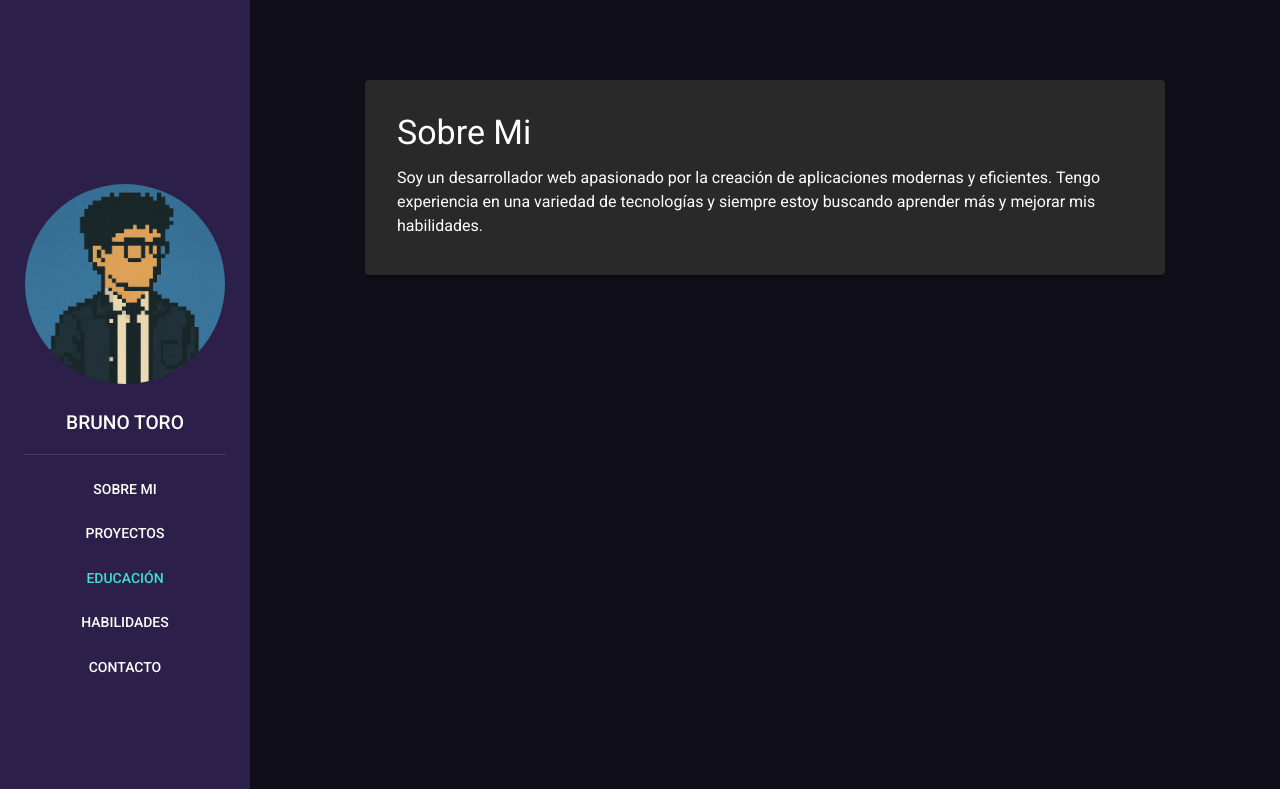
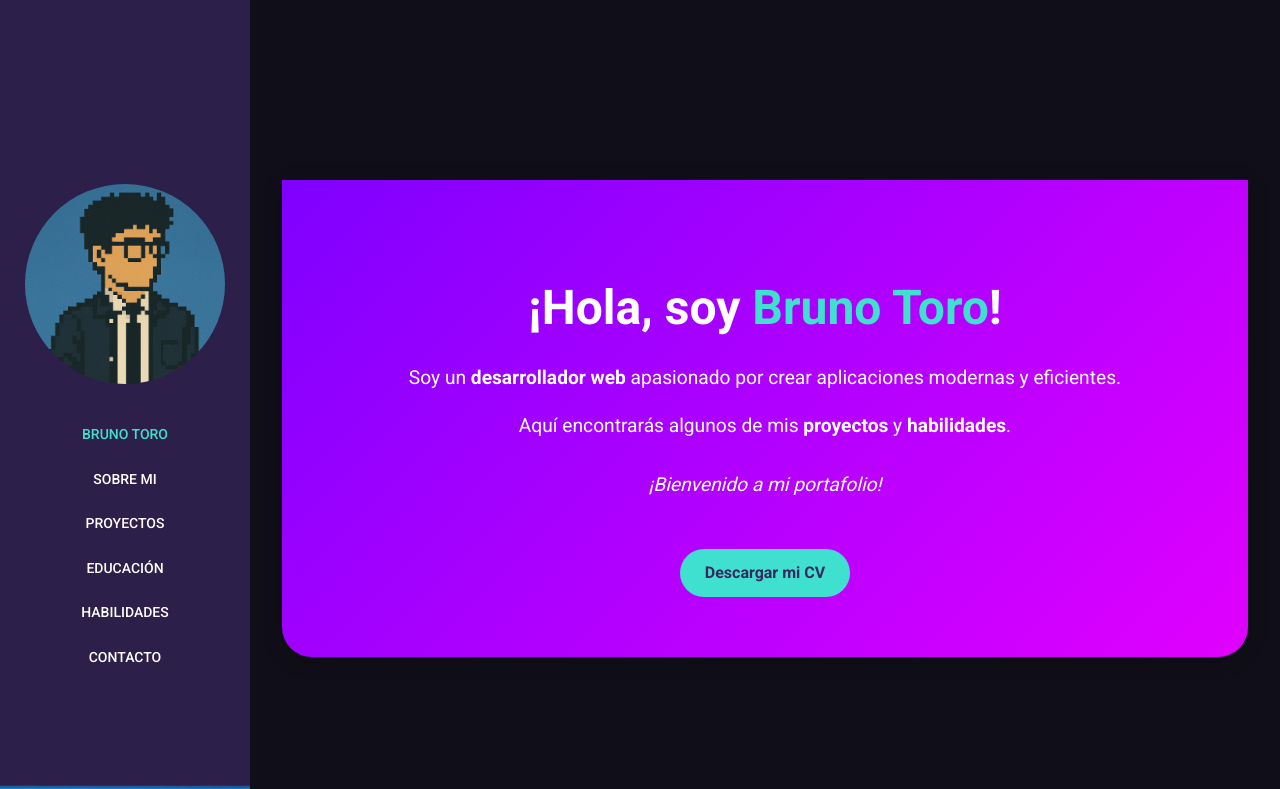
Before and after one commit to xStarH4ndx/Portfolio, a React (Vite) app: page / in a window 1280 px wide. Shown: the top 789 px of the page. Built offline with nearby package versions, Linux system fonts and the light colour scheme.

Commit message:
cv completado

```diff
--- a/index.html
+++ b/index.html
@@ -4,7 +4,7 @@
     <meta charset="UTF-8" />
     <link rel="icon" type="image/svg+xml" href="/vite.svg" />
     <meta name="viewport" content="width=device-width, initial-scale=1.0" />
-    <title>Vite + React + TS</title>
+    <title>Portafolio</title>
   </head>
   <body>
     <div id="root"></div>
--- a/src/App.tsx
+++ b/src/App.tsx
@@ -6,10 +6,14 @@ import Habilidades from './sections/Habilidades';
 import Contacto from './sections/Contacto';
 import Educacion from './sections/Educacion';
 import { Box } from '@mui/material';
+import Header from './sections/Header';
 
 const App: React.FC = () => {
   return (
     <Layout>
+      <Box id="header" sx={{ minHeight: '100vh', py: 6 }}>
+        <Header />
+      </Box>
       <Box id="sobre-mi" sx={{ minHeight: '100vh', py: 6 }}>
         <Informacion />
       </Box>
--- a/src/components/common/SideBar.tsx
+++ b/src/components/common/SideBar.tsx
@@ -1,9 +1,10 @@
-import React, { useState } from 'react';
-import { Box, Button, Divider } from '@mui/material';
+import React, { useState, useEffect } from 'react';
+import { Box, Button } from '@mui/material';
 import perfil from '../../assets/perfil.jpg';
 import foto from '../../assets/sinfondoplaya.png';
 
 const sections = [
+  { id: 'header', label: 'BRUNO TORO' },
   { id: 'sobre-mi', label: 'SOBRE MI' },
   { id: 'proyectos', label: 'PROYECTOS' },
   { id: 'educacion', label: 'EDUCACIÓN' },
@@ -12,7 +13,7 @@ const sections = [
 ];
 
 const SideBar: React.FC = () => {
-  const [activeSection, setActiveSection] = useState<string>('');
+  const [activeSection, setActiveSection] = useState<string>('header');
 
   const handleScroll = (id: string) => {
     const section = document.getElementById(id);
@@ -22,21 +23,26 @@ const SideBar: React.FC = () => {
     }
   };
 
-  // Detecta cuál es la sección visible en el viewport
   const handleScrollChange = () => {
+    let found = false;
     sections.forEach(({ id }) => {
       const section = document.getElementById(id);
-      if (section) {
+      if (section && !found) {
         const rect = section.getBoundingClientRect();
         if (rect.top >= 0 && rect.top <= window.innerHeight / 2) {
           setActiveSection(id);
+          found = true;
         }
       }
     });
+
+    // Marca "header" como activo si el usuario está muy arriba
+    if (window.scrollY < 100) {
+      setActiveSection('header');
+    }
   };
 
-  // Escucha el evento de scroll
-  React.useEffect(() => {
+  useEffect(() => {
     window.addEventListener('scroll', handleScrollChange);
     return () => {
       window.removeEventListener('scroll', handleScrollChange);
@@ -65,27 +71,8 @@ const SideBar: React.FC = () => {
         component="img"
         src={perfil}
         alt="Avatar"
-        sx={{ width: 200, height: 200, mt: 20, mb: 2, borderRadius: '50%' }}
+        sx={{ width: 200, height: 200, mt: 20, mb: 4, borderRadius: '50%' }}
       />
-
-      {/* Nombre como botón seleccionable */}
-      <Button
-        id="header"
-        variant="text"
-        color="inherit"
-        fullWidth
-        onClick={() => handleScroll('header')}
-        sx={{
-          fontSize: '1.2rem',
-          color: activeSection === 'header' ? '#40E0D0' : 'white', // Cambia el color cuando "header" está activo
-          mb: 1,
-          textAlign: 'center',
-        }}
-      >
-        BRUNO TORO
-      </Button>
-
-      <Divider sx={{ width: '100%', mb: 2 }} />
 
       {/* Botones del menú */}
       {sections.map(({ id, label }) => (
@@ -96,14 +83,15 @@ const SideBar: React.FC = () => {
           fullWidth
           onClick={() => handleScroll(id)}
           sx={{
-            color: activeSection === id ? '#40E0D0' : 'white', // Cambia el color cuando la sección está activa
+            color: activeSection === id ? '#40E0D0' : 'white', // Activa el color turquesa
             mb: 1,
           }}
         >
           {label}
         </Button>
       ))}
-      {/* IMAGEN */}
+
+      {/* Imagen decorativa */}
       <Box
         component="img"
         src={foto}
--- /dev/null
+++ b/src/sections/Header.tsx
@@ -0,0 +1,51 @@
+import React from 'react';
+
+const Header: React.FC = () => {
+  return (
+    <div
+      id="header"
+      style={{
+        padding: '60px 20px',
+        marginTop: '100px',
+        background: 'linear-gradient(135deg, #7F00FF, #E100FF)',
+        color: 'white',
+        textAlign: 'center',
+        borderRadius: '0 0 30px 30px',
+        boxShadow: '0px 4px 20px rgba(0, 0, 0, 0.2)',
+      }}
+    >
+      <h1 style={{ fontSize: '3rem', marginBottom: '20px' }}>
+        ¡Hola, soy <span style={{ color: '#40E0D0' }}>Bruno Toro</span>!
+      </h1>
+      <p style={{ fontSize: '1.2rem', marginBottom: '10px' }}>
+        Soy un <strong>desarrollador web</strong> apasionado por crear aplicaciones modernas y eficientes.
+      </p>
+      <p style={{ fontSize: '1.2rem', marginBottom: '30px' }}>
+        Aquí encontrarás algunos de mis <strong>proyectos</strong> y <strong>habilidades</strong>.
+      </p>
+      <p style={{ fontSize: '1.2rem', fontStyle: 'italic' }}>¡Bienvenido a mi portafolio!</p>
+
+      <a
+        href="./CV_Bruno_Toro.pdf"
+        style={{
+          display: 'inline-block',
+          marginTop: '30px',
+          padding: '12px 25px',
+          backgroundColor: '#40E0D0',
+          color: '#382860',
+          fontWeight: 'bold',
+          border: 'none',
+          borderRadius: '30px',
+          textDecoration: 'none',
+          transition: 'background-color 0.3s ease, transform 0.2s ease',
+        }}
+        onMouseOver={(e) => (e.currentTarget.style.backgroundColor = '#3ccaca')}
+        onMouseOut={(e) => (e.currentTarget.style.backgroundColor = '#40E0D0')}
+      >
+        Descargar mi CV
+      </a>
+    </div>
+  );
+};
+
+export default Header;
```
Also changed, not shown: 1 other file (tests, documents, lock files or other folders).
